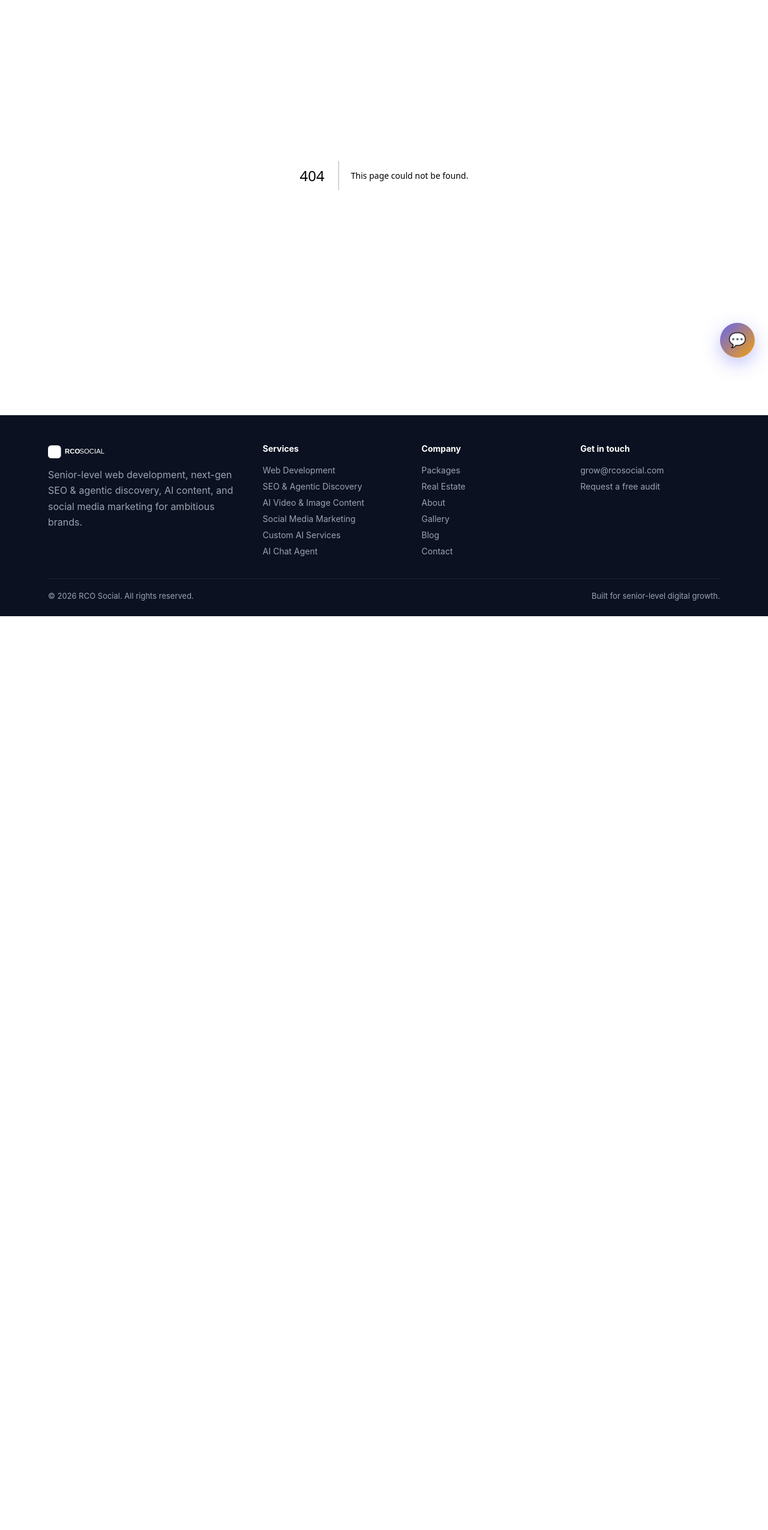
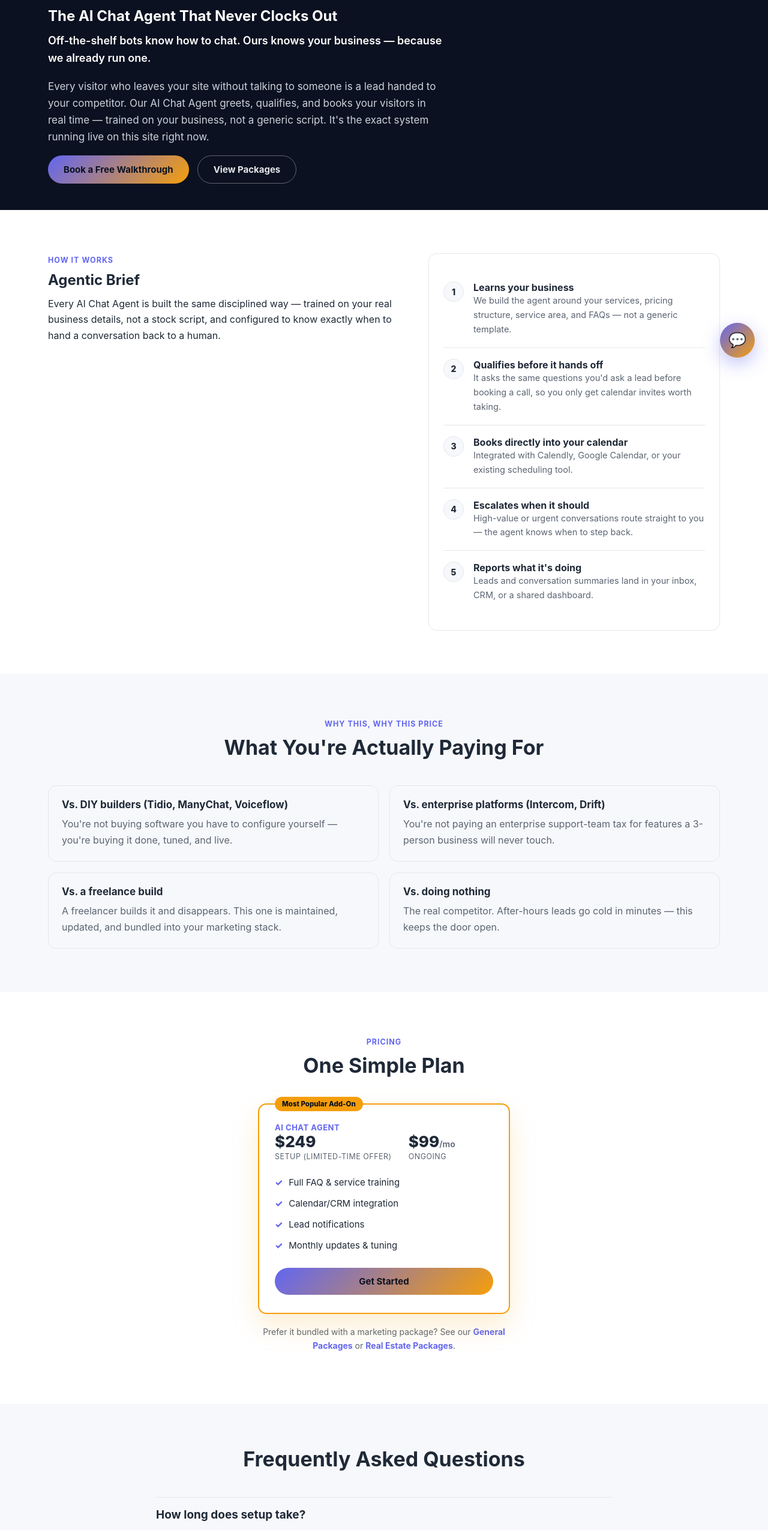
Before and after one commit to CraveryStudio/RcoSocial, a Next.js app: page /ai-chat-agent in a window 1280 px wide. Before the commit this address had no page. Shown: the part 182-2732 px from the top of the page at 60% size. Before the commit the page ends 1209 px from the top, so only its background shows below. Built offline with nearby package versions, Linux system fonts and the light colour scheme.

Commit message:
Add AI Chat Agent page

```diff
--- /dev/null
+++ b/app/ai-chat-agent/page.js
@@ -0,0 +1,209 @@
+import Link from "next/link";
+
+const CALENDLY_URL = "https://calendly.com/grow-rcosocial/new-meeting";
+
+export const metadata = {
+  title: "AI Chat Agent for Local Businesses | RCOSOCIAL Atlanta",
+  description:
+    "24/7 AI chat agent that qualifies leads, books appointments, and answers customer questions for Metro Atlanta businesses. Setup from $249, $99/mo.",
+  alternates: { canonical: "https://rcosocial.com/ai-chat-agent" },
+};
+
+const STEPS = [
+  { title: "Learns your business", desc: "We build the agent around your services, pricing structure, service area, and FAQs — not a generic template." },
+  { title: "Qualifies before it hands off", desc: "It asks the same questions you'd ask a lead before booking a call, so you only get calendar invites worth taking." },
+  { title: "Books directly into your calendar", desc: "Integrated with Calendly, Google Calendar, or your existing scheduling tool." },
+  { title: "Escalates when it should", desc: "High-value or urgent conversations route straight to you — the agent knows when to step back." },
+  { title: "Reports what it's doing", desc: "Leads and conversation summaries land in your inbox, CRM, or a shared dashboard." },
+];
+
+const COMPARISONS = [
+  { title: "Vs. DIY builders (Tidio, ManyChat, Voiceflow)", desc: "You're not buying software you have to configure yourself — you're buying it done, tuned, and live." },
+  { title: "Vs. enterprise platforms (Intercom, Drift)", desc: "You're not paying an enterprise support-team tax for features a 3-person business will never touch." },
+  { title: "Vs. a freelance build", desc: "A freelancer builds it and disappears. This one is maintained, updated, and bundled into your marketing stack." },
+  { title: "Vs. doing nothing", desc: "The real competitor. After-hours leads go cold in minutes — this keeps the door open." },
+];
+
+const FAQS = [
+  { q: "How long does setup take?", a: "Most agents go live within a few business days of completing the onboarding questionnaire." },
+  { q: "Will it sound like a robot?", a: "No — tone and voice are matched to your brand during setup, and reviewed before launch." },
+  { q: "What if it doesn't know an answer?", a: "It escalates to you rather than guessing, and every unanswered question gets added to its training." },
+  { q: "Does it work with my current website platform?", a: "Yes — it embeds as a widget on WordPress, Squarespace, or custom-built sites like this one." },
+  { q: "Can it book appointments directly, or just collect leads?", a: "Both — you choose whether it books directly into your calendar or just captures and forwards qualified leads." },
+  { q: "Is my pricing/info kept private?", a: "Yes — the agent is configured with clear boundaries on what it will and won't disclose, same as the one running on this site." },
+];
+
+const serviceSchema = {
+  "@context": "https://schema.org",
+  "@type": "Service",
+  serviceType: "AI Chat Agent / Website Chatbot",
+  provider: { "@type": "Organization", name: "RCO Social" },
+  areaServed: "Metro Atlanta and beyond",
+  description:
+    "24/7 AI chat agent that qualifies leads, books appointments, and answers customer questions for local businesses.",
+  offers: {
+    "@type": "Offer",
+    priceCurrency: "USD",
+    priceSpecification: { "@type": "UnitPriceSpecification", price: "99", priceCurrency: "USD", unitText: "MONTH" },
+    description: "$249 one-time setup (limited-time offer), then $99/month.",
+  },
+};
+
+const faqSchema = {
+  "@context": "https://schema.org",
+  "@type": "FAQPage",
+  mainEntity: FAQS.map((f) => ({
+    "@type": "Question",
+    name: f.q,
+    acceptedAnswer: { "@type": "Answer", text: f.a },
+  })),
+};
+
+export default function AiChatAgentPage() {
+  return (
+    <>
+      <script type="application/ld+json" dangerouslySetInnerHTML={{ __html: JSON.stringify(serviceSchema) }} />
+      <script type="application/ld+json" dangerouslySetInnerHTML={{ __html: JSON.stringify(faqSchema) }} />
+
+      <section className="section-navy page-hero">
+        <div className="container">
+          <div className="breadcrumb">
+            <Link href="/">Home</Link> / AI Chat Agent
+          </div>
+          <span className="eyebrow">AI Chat Agent</span>
+          <h1 style={{ maxWidth: 720 }}>The AI Chat Agent That Never Clocks Out</h1>
+          <p style={{ color: "#fff", maxWidth: 660, fontSize: 18, fontWeight: 600 }}>
+            Off-the-shelf bots know how to chat. Ours knows your business — because we already run one.
+          </p>
+          <p style={{ color: "#cbd2dc", maxWidth: 660, fontSize: 17 }}>
+            Every visitor who leaves your site without talking to someone is a lead handed to your
+            competitor. Our AI Chat Agent greets, qualifies, and books your visitors in real time —
+            trained on your business, not a generic script. It&apos;s the exact system running live on
+            this site right now.
+          </p>
+          <div className="hero-actions" style={{ justifyContent: "flex-start", marginBottom: 0 }}>
+            <a href={CALENDLY_URL} target="_blank" rel="noopener noreferrer" className="btn btn-primary">
+              Book a Free Walkthrough
+            </a>
+            <Link href="/packages" className="btn btn-outline">View Packages</Link>
+          </div>
+        </div>
+      </section>
+
+      <section className="section">
+        <div className="container">
+          <div className="two-col">
+            <div>
+              <span className="eyebrow">How it works</span>
+              <h2>Agentic Brief</h2>
+              <p>
+                Every AI Chat Agent is built the same disciplined way — trained on your real business
+                details, not a stock script, and configured to know exactly when to hand a conversation
+                back to a human.
+              </p>
+            </div>
+            <div>
+              <div className="card">
+                {STEPS.map((step, i) => (
+                  <div className="process-step" key={step.title}>
+                    <div className="n">{i + 1}</div>
+                    <div>
+                      <strong>{step.title}</strong>
+                      <p style={{ marginBottom: 0, color: "var(--muted)", fontSize: 14.5 }}>{step.desc}</p>
+                    </div>
+                  </div>
+                ))}
+              </div>
+            </div>
+          </div>
+        </div>
+      </section>
+
+      <section className="section section-soft">
+        <div className="container">
+          <div className="section-head">
+            <span className="eyebrow">Why this, why this price</span>
+            <h2>What You&apos;re Actually Paying For</h2>
+          </div>
+          <div className="custom-list">
+            {COMPARISONS.map((c) => (
+              <div className="custom-item" key={c.title}>
+                <h3 style={{ fontSize: 17 }}>{c.title}</h3>
+                <p style={{ color: "var(--muted)", marginBottom: 0 }}>{c.desc}</p>
+              </div>
+            ))}
+          </div>
+        </div>
+      </section>
+
+      <section className="section" id="pricing">
+        <div className="container">
+          <div className="section-head">
+            <span className="eyebrow">Pricing</span>
+            <h2>One Simple Plan</h2>
+          </div>
+          <div style={{ maxWidth: 420, margin: "0 auto" }}>
+            <div className="price-card featured-addon">
+              <span className="badge-addon">Most Popular Add-On</span>
+              <span className="tier-name">AI Chat Agent</span>
+              <div className="addon-price-row">
+                <div>
+                  <div className="addon-price-amount">$249</div>
+                  <div className="addon-price-label">Setup (Limited-Time Offer)</div>
+                </div>
+                <div>
+                  <div className="addon-price-amount">$99<span>/mo</span></div>
+                  <div className="addon-price-label">Ongoing</div>
+                </div>
+              </div>
+              <ul className="list-check">
+                <li>Full FAQ & service training</li>
+                <li>Calendar/CRM integration</li>
+                <li>Lead notifications</li>
+                <li>Monthly updates & tuning</li>
+              </ul>
+              <a href={CALENDLY_URL} target="_blank" rel="noopener noreferrer" className="btn btn-primary btn-block">
+                Get Started
+              </a>
+            </div>
+            <p style={{ textAlign: "center", color: "var(--muted)", fontSize: 14, marginTop: 18 }}>
+              Prefer it bundled with a marketing package? See our{" "}
+              <Link href="/packages" style={{ color: "var(--indigo)", fontWeight: 700 }}>General Packages</Link> or{" "}
+              <Link href="/real-estate" style={{ color: "var(--indigo)", fontWeight: 700 }}>Real Estate Packages</Link>.
+            </p>
+          </div>
+        </div>
+      </section>
+
+      <section className="section section-soft">
+        <div className="container">
+          <div className="section-head">
+            <h2>Frequently Asked Questions</h2>
+          </div>
+          <div className="article">
+            {FAQS.map((f) => (
+              <div className="faq" key={f.q}>
+                <h3>{f.q}</h3>
+                <p>{f.a}</p>
+              </div>
+            ))}
+          </div>
+        </div>
+      </section>
+
+      <section className="section">
+        <div className="container">
+          <div className="cta-band">
+            <h2>Talk to It Yourself</h2>
+            <p>
+              Click the chat icon at the bottom right of this page, or book a walkthrough below.
+            </p>
+            <a href={CALENDLY_URL} target="_blank" rel="noopener noreferrer" className="btn btn-primary">
+              Book a Walkthrough
+            </a>
+          </div>
+        </div>
+      </section>
+    </>
+  );
+}
```
